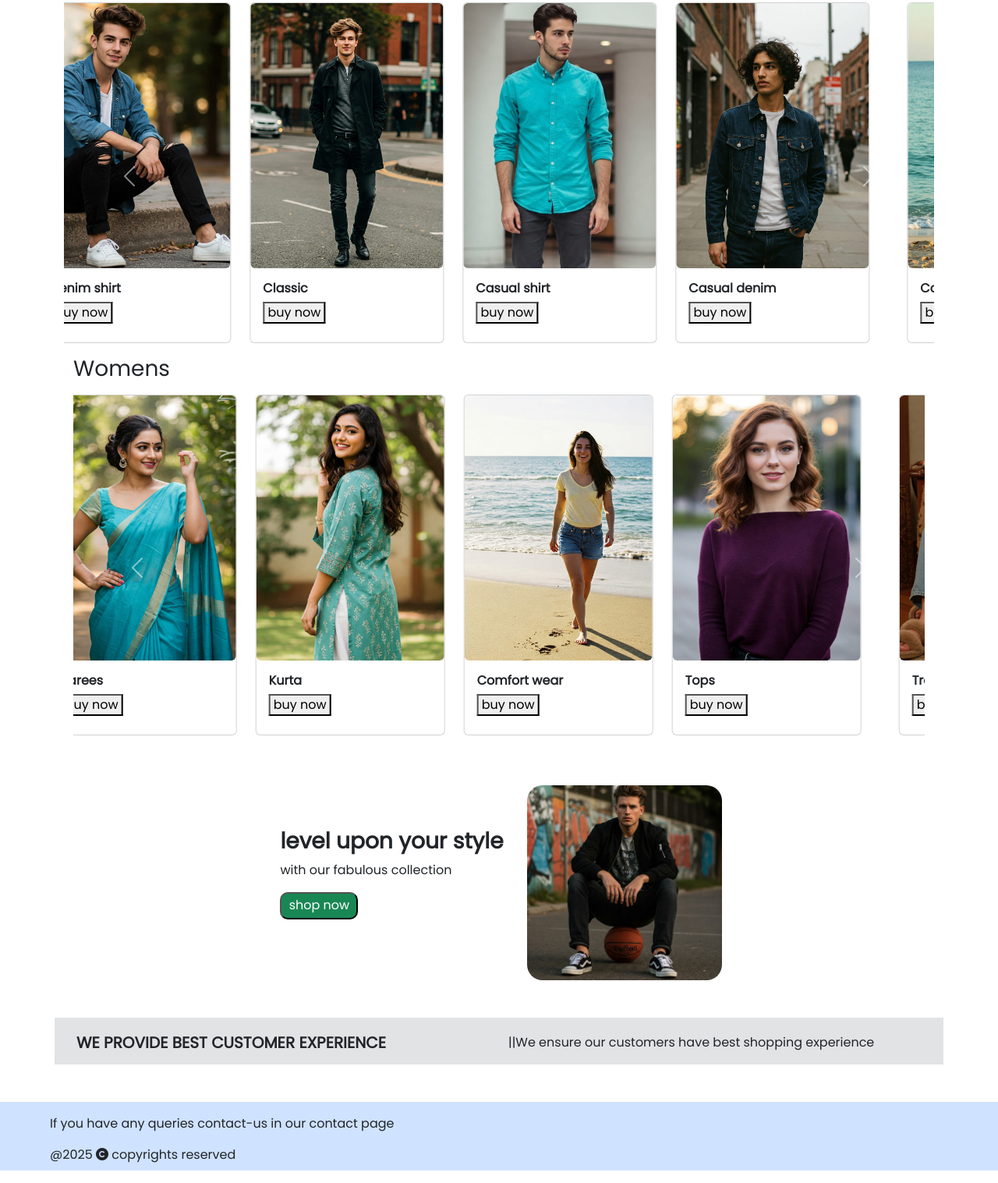
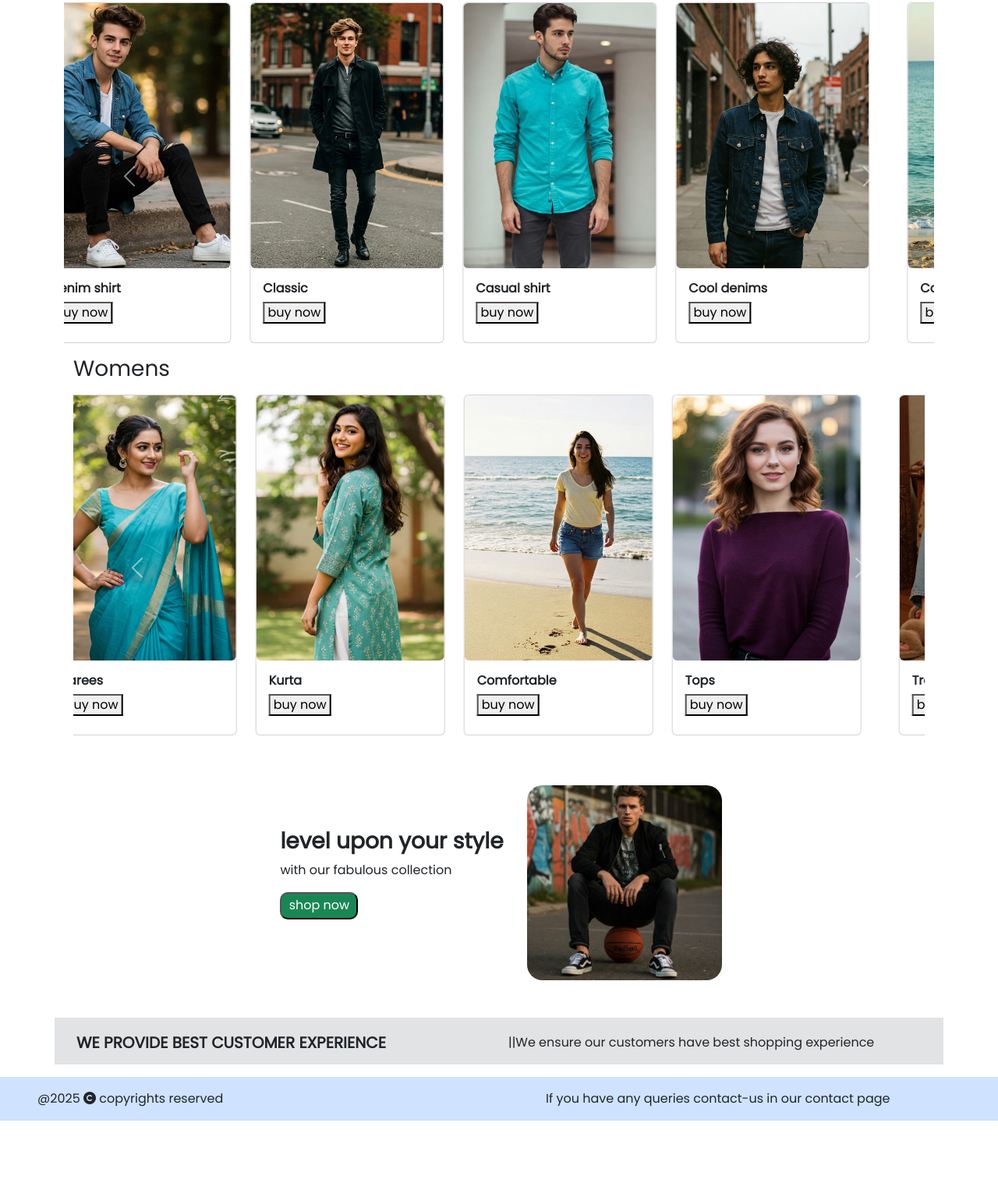
Before and after one commit to BALADAS77/Fashion, a plain HTML site: page index.html in a window 1280 px wide. Shown: the part 522-2039 px from the top of the page at 78% size. After the commit the page ends 1959 px from the top, so only its background shows below. Drawn offline with nearby package versions, Linux system fonts and the light colour scheme.

Commit message:
modified for medium screens
footer edited

```diff
--- a/index.html
+++ b/index.html
@@ -128,7 +128,7 @@
                             <div class="card">
                                 <img class="img-fluid rounded" src="image/carousel/coat.jpeg" alt="" width="300px" height="200px">
                                 <div class="card-body">
-                                    <h6><strong>Casual denim</strong></h6>
+                                    <h6><strong>Cool denims</strong></h6>
                                     <button class="mb-2">buy now</button>
                                 </div>
                             </div>
@@ -218,7 +218,7 @@
                                 <div class="card">
                                     <img class="img-fluid rounded" src="image/carousel/females/comfort.jpeg" alt="" width="300px" height="200px">
                                     <div class="card-body">
-                                        <h6><strong>Comfort wear</strong></h6>
+                                        <h6><strong>Comfortable</strong></h6>
                                         <button class="mb-2">buy now</button>
                                     </div>
                                 </div>
@@ -357,8 +357,15 @@
     </div>
 
 <footer class="bg-primary-subtle">
-    <p class="mt-5 px-3 ms-5 pt-3">If you have any queries contact-us in our contact page</p>
-    <p class="mt-2 px-3 ms-5 pb-2">@2025 <i class="fa fa-copyright" aria-hidden="true"></i> copyrights reserved</p>
+    <div class="row mt-3">
+        <div class="col-12 col-sm-6 col-md-6 ">
+            <p class="ms-5 mt-3">@2025 <i class="fa fa-copyright" aria-hidden="true"></i> copyrights reserved</p>
+        </div>
+        <div class="col-12 col-sm-6  col-md-6 ">
+            <p class="ms-5 mt-3">If you have any queries contact-us in our contact page</p>
+        </div>
+    </div>
+
 </footer>
 
 
```
Also changed, not shown: website image/Screenshot 2025-03-03 130038.jpg (added), website image/Screenshot 2025-03-03 130138.jpg (added), website image/Screenshot 2025-03-03 130206.jpg (added), website image/Screenshot 2025-03-03 130229.jpg (added), website image/Screenshot 2025-03-03 130248.jpg (added), website image/Screenshot 2025-03-03 130416.jpg (added).
